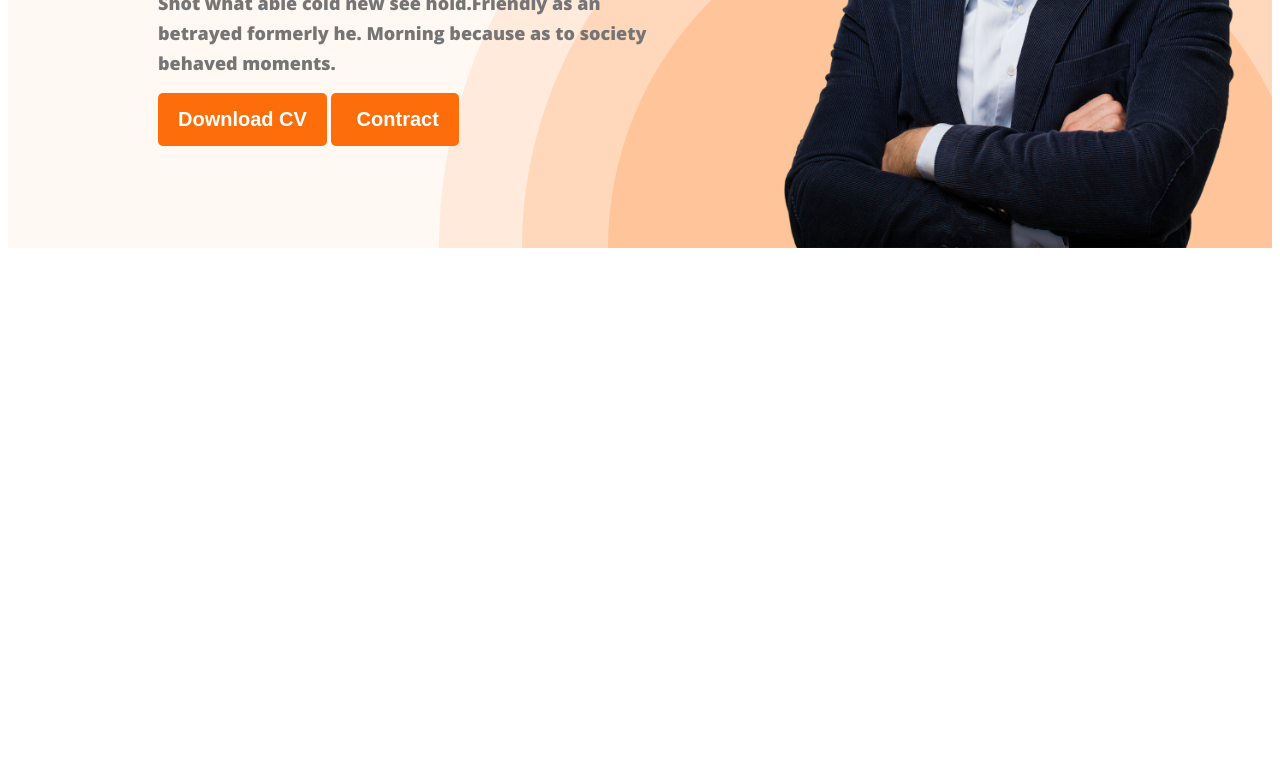
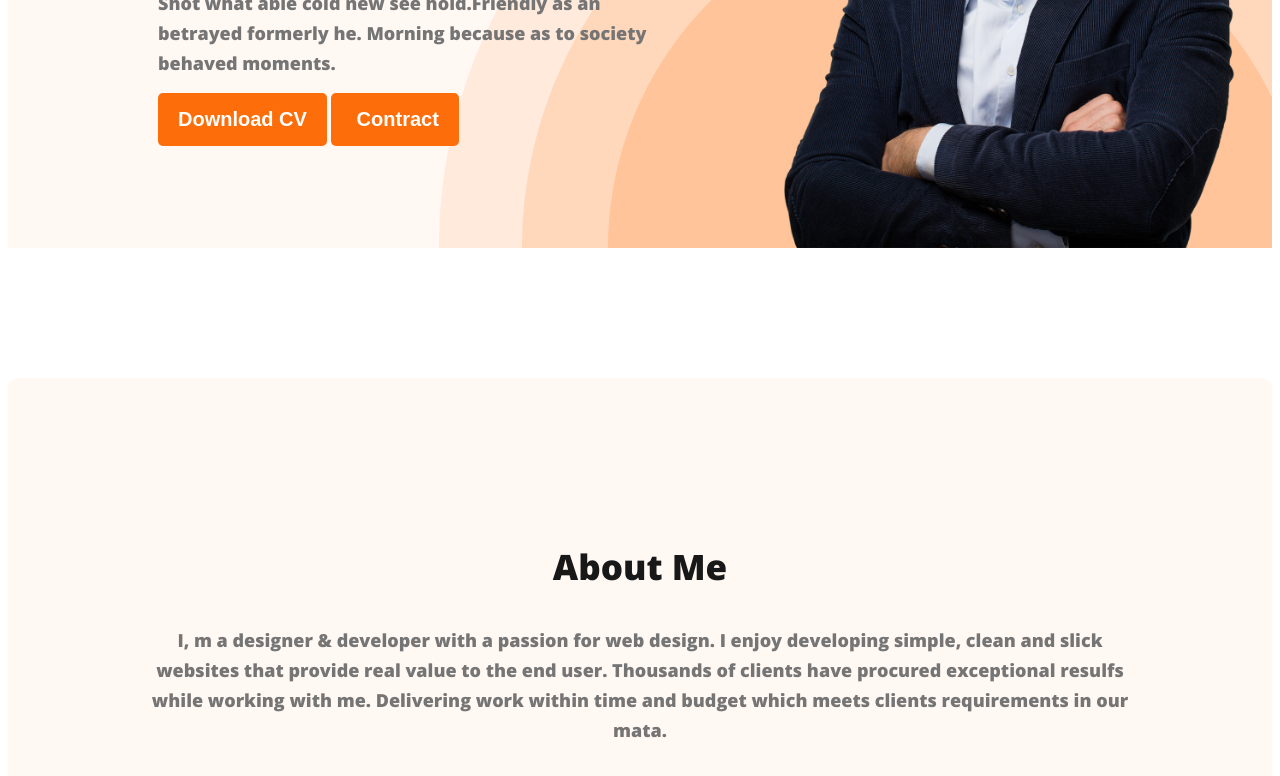
Before and after one commit to Sumsul-Huda/developer-portfolio, a plain HTML site: page index.html in a window 1280 px wide. Shown: the part 520-1296 px from the top of the page. Before the commit the page ends 800 px from the top, so only its background shows below. Drawn offline with nearby package versions, Linux system fonts and the light colour scheme.

Commit message:
added about title and discription

```diff
--- a/index.html
+++ b/index.html
@@ -35,7 +35,13 @@
             <img class="profil-pic" src="images/hardy.png" alt="">
         </div>
     </header>
-    <main></main>
+    <main>
+        <!-- start my about section. -->
+        <section class="about">
+            <h3 class="section-title">About Me</h3>
+            <p class="section-discription">I, m a designer & developer with a passion for web design. I enjoy developing simple, clean and slick websites that provide real value to the end user. Thousands of clients have procured exceptional resulfs while working with me. Delivering work within time and budget which meets clients requirements in our mata.</p>
+        </section>
+    </main>
     <footer></footer>
 </body>
 
--- a/style/portfolio.css
+++ b/style/portfolio.css
@@ -15,7 +15,13 @@ body {
     font-size: 20px;
     font-weight: 700;
     padding: 15px 20px;
+}
 
+.section-title {
+    color: #181818;
+    text-align: center;
+    font-size: 35px;
+    font-weight: 700;
 }
 
 /* navigation style */
@@ -60,7 +66,8 @@ nav a {
     align-items: center;
     justify-content: space-between;
 }
-.banner-content{
+
+.banner-content {
     max-width: 500px;
 }
 
@@ -91,3 +98,20 @@ nav a {
     font-weight: 400;
     line-height: 30px;
 }
+
+/* main section */
+/* about section */
+.about {
+    padding: 130px;
+    margin: 130px 0px;
+    border-radius: 10px;
+    background: #FFF8F3;
+}
+
+.section-discription {
+    color: #757575;
+    text-align: center;
+    font-size: 18px;
+    font-weight: 400;
+    line-height: 30px;
+}
```
